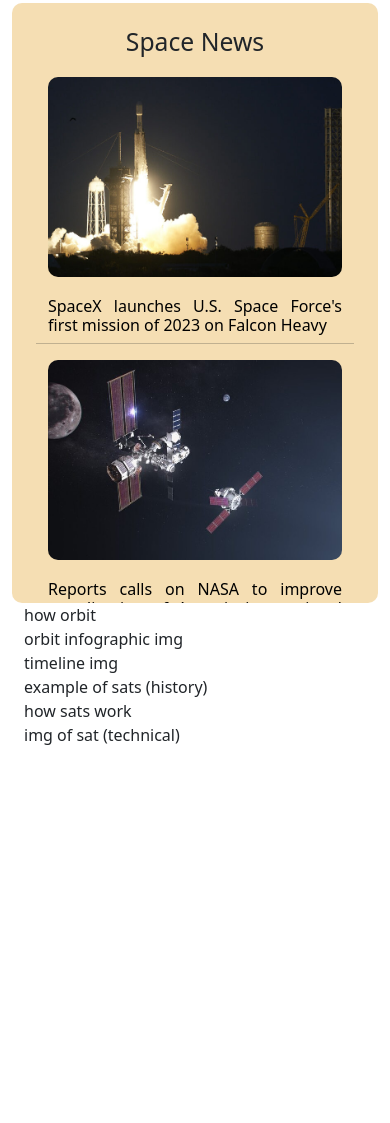
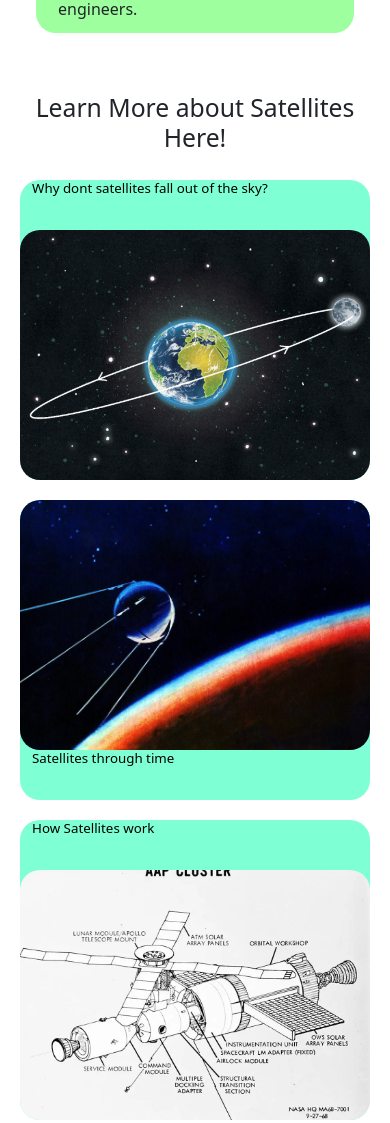
Before and after one commit to JakCrane/Assignment-1, a plain HTML site: page index.html in a window 390 px wide. Shown: the part 663-1786 px from the top of the page. Before the commit the page ends 1410 px from the top, so only its background shows below. Drawn offline with nearby package versions, Linux system fonts and the light colour scheme.

Commit message:
trying to fix mobile look

```diff
--- a/assets/css/style.css
+++ b/assets/css/style.css
@@ -1,5 +1,6 @@
 @import url("https://cdn.jsdelivr.net/npm/bootstrap-icons@1.10.3/font/bootstrap-icons.css");
 
+/*general*/
 .row,
 .col {
     padding: 0;
@@ -14,6 +15,19 @@ a {
     text-decoration: none;
 }
 
+/*~~~~~~~~~~~~~~~~~~~~~~~section one~~~~~~~~~~~~~~~~~~~~~~~*/
+.purpose-news {
+    margin-bottom: 40px;
+}
+
+.purpose>.row {
+    border-radius: 20px;
+    background-color: rgb(157, 255, 157);
+    max-width: 524px;
+    margin: auto;
+    height: 600px;
+}
+
 .hero-img {
     background-image: url(/assets/images/satellite1.jpg);
     background-size: cover;
@@ -24,9 +38,6 @@ a {
     max-width: 524px;
     border-radius: 20px;
     background-position: center;
-    justify-content: center;
-    margin: auto;
-    margin-bottom: 20px;
 }
 
 @media only screen and (max-width: 575px) {
@@ -37,17 +48,17 @@ a {
 
 .hero-text {
     max-width: 524px;
-    margin: auto;
 }
 
 .hero-text p {
     text-align: justify;
+    padding: 10px;
 }
 
 .hero-text h2 {
     text-align: center;
     margin-bottom: 20px;
-
+    margin-top: 20px;
 }
 
 .news {
@@ -86,3 +97,64 @@ a {
 .news h3:hover {
     text-decoration: underline;
 }
+
+/*~~~~~~~~~~~~~~~~~~~~~~~section two~~~~~~~~~~~~~~~~~~~~~~~*/
+.link-wrapper {
+    width: 80%;
+    margin: auto;
+}
+
+.link-header {
+    text-align: center;
+    margin-bottom: 20px;
+}
+
+.link-container {
+    height: 15vw;
+    border-radius: 20px;
+    background-color: rgb(127, 255, 212);
+    margin-bottom: 20px;
+}
+
+.link-container:hover {
+    border: 1px solid rgb(79, 155, 129);
+}
+
+.link-img {
+    background-size: cover;
+    background-repeat: no-repeat;
+    background-position: center;
+    margin-left: auto;
+    border-radius: 20px;
+}
+
+.link-title {
+    text-align: center;
+    margin: auto 0;
+    color: black;
+}
+
+@media only screen and (max-width: 575px) {
+    .link-wrapper {
+        width: 100%;
+        margin: 0;
+    }
+    .link-img {
+        height:250px;
+    }
+    .link-container {
+        height:300px;
+    }
+    .link-title {
+        height:50px;
+        position:relative;
+    }
+    .links {
+        padding:20px;
+    }
+    .links h3 {
+        position:absolute;
+        font-size: smaller;
+        margin: auto;
+    }
+}
--- a/index.html
+++ b/index.html
@@ -5,8 +5,8 @@
     <meta charset="utf-8">
     <meta name="viewport" content="width=device-width, initial-scale=1">
     <title>Bootstrap demo</title>
-    <link href="https://cdn.jsdelivr.net/npm/bootstrap@5.3.0-alpha1/dist/css/bootstrap.min.css" rel="stylesheet"
-        integrity="sha384-GLhlTQ8iRABdZLl6O3oVMWSktQOp6b7In1Zl3/Jr59b6EGGoI1aFkw7cmDA6j6gD" crossorigin="anonymous">
+    <link href="https://cdn.jsdelivr.net/npm/bootstrap@5.2.3/dist/css/bootstrap.min.css" rel="stylesheet"
+        integrity="sha384-rbsA2VBKQhggwzxH7pPCaAqO46MgnOM80zW1RWuH61DGLwZJEdK2Kadq2F9CUG65" crossorigin="anonymous">
     <link href="/assets/css/style.css" rel="stylesheet">
 </head>
 
@@ -38,25 +38,27 @@
     </nav>
     <section class="container purpose-news">
         <div class="row gx-5">
-            <div class="col-sm-8 purpose">
+            <div class="col-sm-7 col-lg-6 purpose">
                 <div class="row">
-                    <div class="col-12 hero-img"></div>
-                </div>
+                    <div class="row hero-img"></div>
                     <div class="row hero-text">
                         <div class="col-12">
                             <h2>What is a Satellites job?</h2>
                         </div>
                         <div class="col-12">
                             <p>A satellite is like a robot that lives in space. Its job is to go round the Earth and
-                            take pictures or talk to other machines on the ground like your phone or TV. It is one of
-                            the best methods of talking to people over long distances and the only way, with out going
+                                take pictures or talk to other machines on the ground like your phone or TV. It is one
+                                of
+                                the best methods of talking to people over long distances and the only way, with out
+                                going
                                 to space yourself, that you can see what the earth looks like. Many people use
                                 satellites like scientists and engineers.
                             </p>
                         </div>
                     </div>
                 </div>
-            <div class="col-sm-4 news">
+            </div>
+            <div class="d-none d-sm-block col-sm-5 col-lg-6 news">
                 <article>
                     <div class="row">
                         <div class="col">
@@ -114,32 +116,44 @@
     </section>
     <section class="container links">
         <div class="row">
-            <div class="col-sm-8">
-                how orbit
-            </div>
-            <div class="col-sm-4">
-                orbit infographic img
+            <div class="col link-header">
+                <h2>Learn More about Satellites Here!</h2>
             </div>
         </div>
-        <div class="row">
-            <div class="col-sm-4">
-                timeline img
+        <div class="row link-wrapper">
+            <div class="col">
+                <a href="#">
+                    <div class="row link-container">
+                        <div class="col-sm-8 link-title">
+                            <h3>Why dont satellites fall out of the sky?</h3>
                         </div>
-            <div class="col-sm-8">
-                example of sats (history)
+                        <div class="col-sm-4 link-img" style="background-image: url(/assets/images/orbits.png);">
                         </div>
                     </div>
-        <div class="row">
-            <div class="col-sm-8">
-                how sats work
+                </a>
+                <a href="#">
+                    <div class="row link-container">
+                        <div class="col-sm-4 link-img" style="background-image: url(/assets/images/sputnik.jpg);"></div>
+                        <div class="col-sm-8 link-title">
+                            <h3>Satellites through time</h3>
                         </div>
-            <div class="col-sm-4">
-                img of sat (technical)
+                    </div>
+                </a>
+                <a href="#">
+                    <div class="row link-container">
+                        <div class="col-sm-8 link-title" >
+                            <h3>How Satellites work</h3>
+                        </div>
+                        <div class="col-sm-4 link-img" style="background-image: url(/assets/images/Skylab-drawing.jpg);">
+                        </div>
+                    </div>
+                </a>
             </div>
         </div>
     </section>
-    <script src="https://cdn.jsdelivr.net/npm/bootstrap@5.3.0-alpha1/dist/js/bootstrap.bundle.min.js"
-        integrity="sha384-w76AqPfDkMBDXo30jS1Sgez6pr3x5MlQ1ZAGC+nuZB+EYdgRZgiwxhTBTkF7CXvN" crossorigin="anonymous">
+    <script src="https://cdn.jsdelivr.net/npm/bootstrap@5.2.3/dist/js/bootstrap.bundle.min.js"
+        integrity="sha384-kenU1KFdBIe4zVF0s0G1M5b4hcpxyD9F7jL+jjXkk+Q2h455rYXK/7HAuoJl+0I4" crossorigin="anonymous">
+    </script>
     </script>
 </body>
 
```
Also changed, not shown: assets/images/Skylab-drawing.jpg (added), assets/images/orbits.png (added), assets/images/sputnik.jpg (added). Lines whose indentation alone changed are shown as unchanged.
